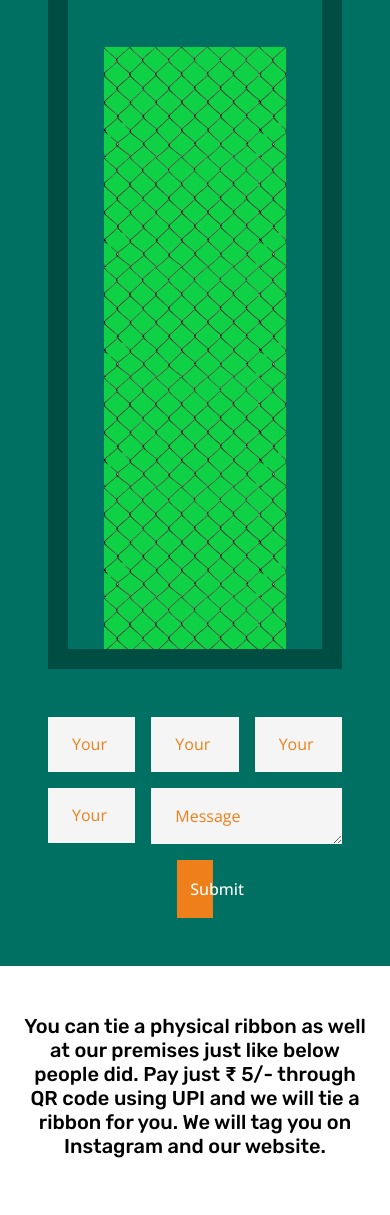
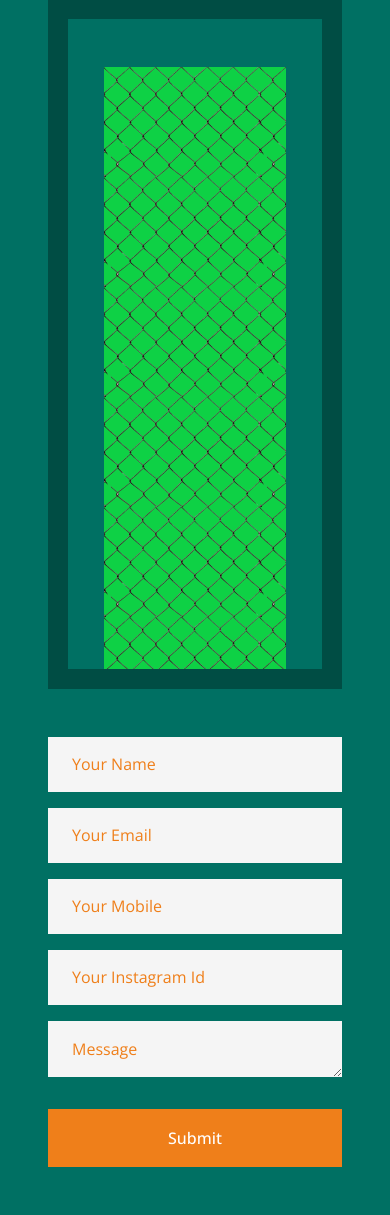
Before and after one commit to mayurughade/deploy_django, a Django app: page / in a window 390 px wide. Shown: the part 3383-4598 px from the top of the page. Run offline with Django 3.2, Linux system fonts and the light colour scheme; data that the repository does not hold is empty; some libraries are stand-ins or nearby versions.

Commit message:
commit index mobile view changes
commit index mobile view changes

```diff
--- a/app_name/templates/index.html
+++ b/app_name/templates/index.html
@@ -93,7 +93,7 @@
     <div class="container-fluid bg-dark" >
         <div id="header-carousel">
             <div class="carousel-inner">
-                <div class="" id="carousel" style="height: 500px;"></div>
+               <div class="" id="carousel" style="height: 500px;"></div>
                 <div id="carousel-item1" >
                     <div class="container">
                         <div class="row">
@@ -115,23 +115,23 @@
                 <div id="carousel-item2">
                     <div class="container">
                         <div class="row">
-                            <div class="col-12 text-center mt-3">
+                            <div class="col-12  text-center mt-3">
                                 <h1 class="text-white  animated slideInRight text-uppercase" style="font-family: Teko;">Services at The Net Cricket</h1>
                                 <hr class="wow animated slideInRight" data-wow-delay="0.2s" style="height:3px; color: white;">
                             </div>
-                            <div class="col-lg-3 col-12  text-center mt-3"  >
+                            <div class="col-lg-3 col-xs-3   text-center mt-3"  >
                                 <h3 class="fs-3 fw-medium text-primary text-uppercase animated slideInLeft mt-5">Bowling Machine </h3>
                                 <img class="img-fluid mt-1 animated zoomInUp" data-wow-delay="0.5s" src="{% static '/img/st1.png' %}" alt="">
                             </div>
-                            <div class="col-lg-3 col-12 text-center mt-3"  >
+                            <div class="col-lg-3 col-xs-3  text-center mt-3"  >
                                 <h3 class="fs-3 fw-medium text-primary text-uppercase animated slideInLeft mt-5">VR Gaming</h3>
                                 <img class="img-fluid mt-1 animated slideInDown" data-wow-delay="0.5s" src="{% static '/img/st2.png' %}" alt="">
                             </div>
-                            <div class="col-lg-3 col-12 text-center mt-3"  >
+                            <div class="col-lg-3 col-xs-3  text-center mt-3"  >
                                 <h3 class="fs-3 fw-medium text-primary text-uppercase animated slideInRight mt-5">Box Cricket </h3>
                                 <img class="img-fluid mt-1 animated slideInDown" data-wow-delay="0.5s" src="{% static '/img/st3.png' %}" alt="">
                             </div>
-                            <div class="col-lg-3 col-12 text-center mt-3"  >
+                            <div class="col-lg-3 col-xs-3  text-center mt-3"  >
                                 <h3 class="fs-3 fw-medium text-primary text-uppercase animated slideInRight mt-5">Cricket Coaching</h3>
                                 <img class="img-fluid mt-1 animated  zoomInUp" data-wow-delay="0.5s" src="{% static '/img/st4.png' %}" alt="">
                             </div>
@@ -242,17 +242,17 @@
     </div>
     <div class="container-fluid p-5 bg-dark">
         <div class="row  g-0 justify-content-center mb-5">
-            <div class="col-lg-4 wow fadeInUp "  data-wow-delay="0.2s" >
+            <div class="col-sm-12 col-lg-4 wow fadeInUp "  data-wow-delay="0.2s" >
                 <div class=" h-100" >
                     <img src="{% static '/img/tieup_trophy.png' %}" class="img-fluid " alt=""  >
                 </div>
             </div>
-            <div class="col-lg-8 wow fadeInUp"  data-wow-delay="0.2s" style="border: 20px solid #004d44;">
+            <div class="col-sm-12 col-lg-8 wow fadeInUp"  data-wow-delay="0.2s" style="border: 20px solid #004d44;">
                 <div class="h-100 p-5 net_wall">
                     <div class="row">
                         {%  for data in old_data %}
                             {% if data.name|length > 0 %}
-                            <div class="col-lg-2 col-sm-2 justify-content-center bg_net" data-toggle="tooltip" title="{{ data.message}}" style="cursor: pointer;">
+                            <div class="col-lg-2 col-sm-12 justify-content-center bg_net" data-toggle="tooltip" title="{{ data.message}}" style="cursor: pointer;">
                               <div class="card bg_none text-center" style="height:110px">
                                 <div class="card-header bg_none">
                                     <img src="{% static '/img/india ribbon.png' %}" class="img-fluid rounded-circle" alt="" >
@@ -280,25 +280,25 @@
                     <form method="POST" class="post-form" action="/tieup" enctype="multipart/form-data">
                         {% csrf_token %}
                         <div class="row g-3">
-                            <div class="col-4">
+                            <div class="col-xs-12 col-lg-4 ">
                                 <input type="text" name="name" class="form-control bg-light border-0 px-4 tie_form" placeholder="Your Name" style="height: 55px;" autocomplete="off">
                             </div>
-                            <div class="col-4">
+                            <div class="col-xs-12 col-lg-4 ">
                                 <input type="email" name="email" class="form-control bg-light border-0 px-4 tie_form" placeholder="Your Email" style="height: 55px;" autocomplete="off">
                             </div>
-                            <div class="col-4">
+                            <div class="col-xs-12 col-lg-4 ">
                                 <input type="text" name="mobile" class="form-control bg-light border-0 px-4 tie_form" placeholder="Your Mobile" style="height: 55px;" autocomplete="off" maxlength="10">
                             </div>
-                            <div class="col-4">
+                            <div class="col-xs-12 col-lg-4 ">
                                 <input type="text" name="instagram" class="form-control bg-light border-0 px-4 tie_form" placeholder="Your Instagram Id" style="height: 55px;" autocomplete="off">
                                 <!-- <input type="file" id="files" name="image" class="d-none" accept="image/*"  style="height: 55px;" autocomplete="off">
                                 <label class="form-control bg-light border-0 px-4 py-3 text-primary" for="files">Upload Photo</label> -->
                             </div>
-                            <div class="col-8">
+                            <div class="col-xs-12 col-lg-8 ">
                                 <textarea name="message" class="form-control bg-light border-0 px-4 py-3 tie_form" rows="1" placeholder="Message" maxlength="50"></textarea>
                             </div>
                             <div class="col-5 text-center"></div>
-                            <div class="col-2 text-center">
+                            <div class="col-xs-12 col-lg-2  text-center">
                                 <button class="btn btn-primary w-100 py-3" type="submit">Submit</button>
                             </div>
                         </div>
@@ -538,19 +538,19 @@
                         <form method="POST" class="post-form" action="/contact">
                             {% csrf_token %}
                             <div class="row g-3">
-                                <div class="col-6">
+                                <div class="col-xs-12 col-lg-6">
                                     <input type="text" name="name" class="form-control bg-light border-0 px-4" placeholder="Your Name" style="height: 55px;" autocomplete="off">
                                 </div>
-                                <div class="col-6">
+                                <div class="col-xs-12 col-lg-6">
                                     <input type="email" name="email" class="form-control bg-light border-0 px-4" placeholder="Your Email" style="height: 55px;" autocomplete="off">
                                 </div>
-                                <div class="col-12">
+                                <div class="col-xs-12 col-lg-12">
                                     <input type="text" name="subject" class="form-control bg-light border-0 px-4" placeholder="Subject" style="height: 55px;" autocomplete="off">
                                 </div>
-                                <div class="col-12">
+                                <div class="col-xs-12 col-lg-12">
                                     <textarea name="message" class="form-control bg-light border-0 px-4 py-3" rows="2" placeholder="Message"></textarea>
                                 </div>
-                                <div class="col-12">
+                                <div class="col-xs-12 col-lg-12">
                                     <button class="btn btn-dark btn-sub w-100 py-3" type="submit" >Send Message</button>
                                 </div>
                             </div>
@@ -728,12 +728,21 @@
    });
 function FirstBanner(){
     var carousel_item_html1 = $("#carousel-item1").html();
+    // console.log($("#carousel-item1").width());
+    $("#carousel").height(520);
     $("#carousel").html("");
     $("#carousel").html(carousel_item_html1);
    //console.log("FirstBanner");
 }
 function SecondBanner(){
     var carousel_item_html2= $("#carousel-item2").html();
+    // console.log($("#carousel-item2").width());
+    if($("#carousel-item2").width() < 1000){
+        $("#carousel").height(1500);
+    }else{
+        $("#carousel").height(520);
+    }
+    // console.log($("#carousel-item2").height());
     $("#carousel").html("");
     $("#carousel").html(carousel_item_html2);
   //console.log("SecondBanner");
```
Also changed, not shown: app_name/static/css/style.css (+12 -0 lines), app_name/static/img/Gallery/Gal_20.jpg (deleted), app_name/static/img/Gallery/Gal_3.JPG.
